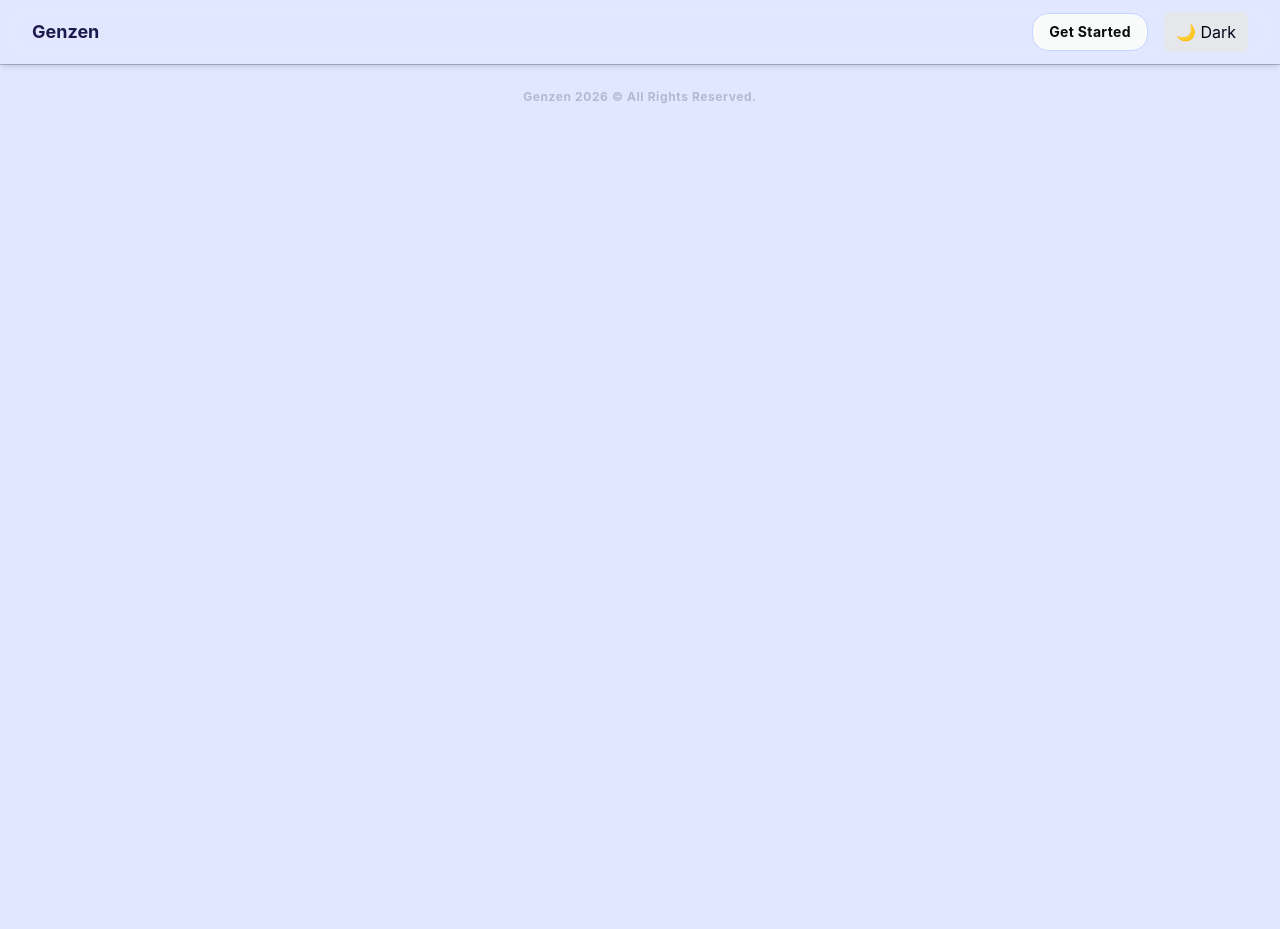
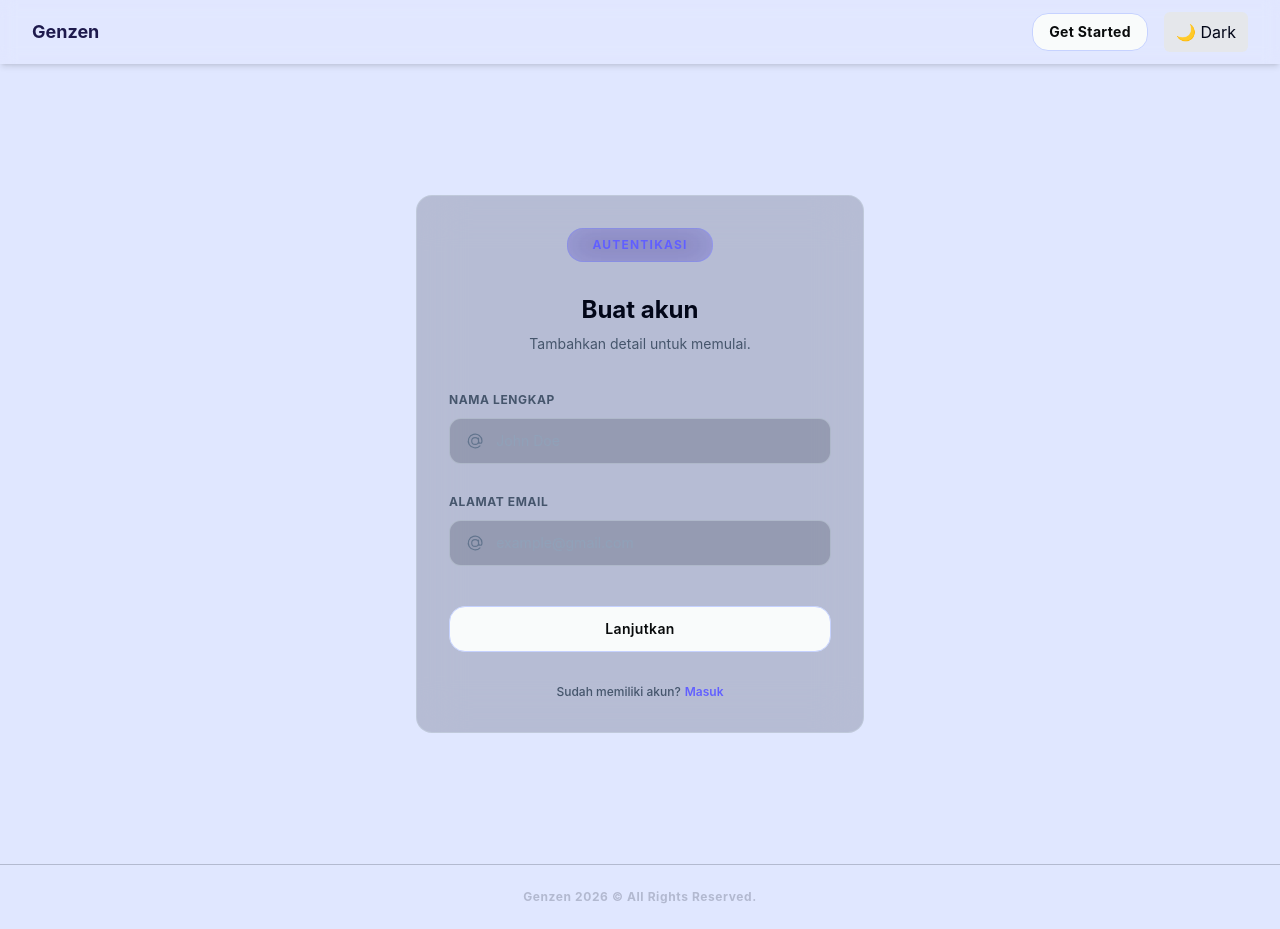
Before and after one commit to Daorza/Zen, a React (Vite) app: page /auth/register in a window 1280 px wide. Before the commit the page ends 800 px from the top, so only its background shows below. Built offline with nearby package versions, Linux system fonts and the light colour scheme.

Commit message:
adding half of register page

```diff
--- a/src/components/landingpage/CTA.jsx
+++ b/src/components/landingpage/CTA.jsx
@@ -1,9 +1,12 @@
 import React from 'react'
+import { useNavigate } from 'react-router-dom'
 import { Container } from '../ui/Container'
 import { Section } from '../ui/Section'
 import { Button } from '../ui/Button'
 
 export default function CTA() {
+  const navigate = useNavigate();
+
   return (
         <Section className="min-h-dvh flex items-center">
           <Container className="text-center space-y-6 text-indigo-950 dark:text-mist-50 items-center flex flex-col h-">
@@ -16,7 +19,8 @@ export default function CTA() {
             </header>
 
             <section className="flex items-center justify-center gap-4 md:gap-8 mt-12 md:mt-16 *:font-semibold *:px-4 md:*:px-8 *:text-sm md:*:text-lg *:rounded-2xl">
-                <Button variant="secondary" className="hover:shadow-lg hover:shadow-indigo-300 hover:scale-105 transition-transform duration-200 border border-indigo-200 rounded-2xl">
+                <Button variant="secondary" className="hover:shadow-lg hover:shadow-indigo-300 hover:scale-105 transition-transform duration-200 border border-indigo-200 rounded-2xl"
+                    onClick={() => navigate("/auth/login")}>
                     Mulai sekarang
                 </Button>
 
--- a/src/components/landingpage/Features.jsx
+++ b/src/components/landingpage/Features.jsx
@@ -22,7 +22,7 @@ const features = [
 
 export default function Features() {
   return (
-    <Section className="mx-8 rounded-2xl bg-slate-900/5 dark:bg-white/5 backdrop-blur-sm items-center flex">
+    <Section className="mx-8 rounded-2xl bg-slate-900/5 dark:bg-white/5 backdrop-blur-sm items-center flex" id="features">
       <Container className="space-y-10 text-center text-indigo-950 dark:text-mist-50">
         <h1 className="text-4xl font-bold capitalize">
           Prompt, review, beres!
--- a/src/components/landingpage/Hero.jsx
+++ b/src/components/landingpage/Hero.jsx
@@ -2,8 +2,11 @@ import React from "react";
 import { Section } from "../ui/Section";
 import { Container } from "../ui/Container";
 import { Button } from "../ui/Button";
+import { useNavigate } from "react-router-dom";
+import { ArrowRightIcon } from "@heroicons/react/24/outline";
 
 export default function Hero() {
+  const navigate = useNavigate();
   return (
     <Section>
       <Container className="text-center space-y-6 text-indigo-950 dark:text-mist-50 items-center flex flex-col h-">
@@ -33,12 +36,14 @@ export default function Hero() {
         </p>
 
         <section className="flex items-center justify-center gap-4 md:gap-8 mt-12 md:mt-16 *:font-semibold *:px-4 md:*:px-8 *:text-sm md:*:text-lg *:rounded-2xl">
-            <Button variant="secondary" className="hover:shadow-lg hover:shadow-indigo-300 hover:scale-105 transition-transform duration-200 border border-indigo-200 rounded-2xl">
+            <Button variant="secondary" className="hover:shadow-lg hover:shadow-indigo-300 hover:scale-105 transition-transform duration-200 border border-indigo-200 rounded-2xl"
+                onClick={() => navigate("/auth/login")}>
                 Mulai sekarang
             </Button>
 
-            <Button variant="outline" className="hover:text-indigo-950 hover:shadow-lg hover:shadow-indigo-300 hover:scale-95 transition-transform duration-200">
+            <Button variant="outline" className="flex items-center hover:text-indigo-950 hover:shadow-lg hover:shadow-indigo-300 hover:scale-95 transition-transform duration-200">
                 Pelajari lebih lanjut
+                <ArrowRightIcon className="size-4 ml-2" />
             </Button>
         </section>
       </Container>
--- a/src/components/layouts/Navbar.jsx
+++ b/src/components/layouts/Navbar.jsx
@@ -3,6 +3,7 @@ import { useNavigate } from "react-router-dom";
 import { useTheme } from "../../hooks/useTheme";
 import { Container } from "../ui/Container";
 import { Button } from "../ui/Button";
+
 function animateThemeTransition(event, toggleTheme) {
   const button = event.currentTarget;
   const rect = button.getBoundingClientRect();
@@ -43,6 +44,7 @@ function animateThemeTransition(event, toggleTheme) {
     overlay.remove();
   };
 }
+
 export function Navbar() {
   const { theme, setTheme } = useTheme();
   const navigate = useNavigate();
--- a/src/pages/auth/LoginPage.jsx
+++ b/src/pages/auth/LoginPage.jsx
@@ -1,4 +1,5 @@
 import React, { useState } from "react";
+import { useNavigate } from "react-router-dom";
 import { Section } from "../../components/ui/Section";
 import { Container } from "../../components/ui/Container";
 import { AtSymbolIcon, LockClosedIcon, EyeSlashIcon, EyeIcon } from "@heroicons/react/24/outline";
@@ -6,6 +7,8 @@ import { Button } from "../../components/ui/Button";
 
 export default function LoginPage() {
   const [show, setShow] = useState(false);
+  const navigate = useNavigate();
+
   return (
 
     <Section className="min-h-dvh flex items-center justify-center px-4">
@@ -34,7 +37,7 @@ export default function LoginPage() {
                 htmlFor="email"
                 className="text-xs font-bold uppercase tracking-wider text-slate-600 dark:text-slate-300"
               >
-                Email Address
+                Alamat Email
               </label>
 
               <div className="group mt-2 flex items-center gap-3 rounded-xl border border-slate-300/50 dark:border-slate-100/20 bg-slate-900/20 dark:bg-slate-400/20 px-4 py-3 focus-within:ring-2 focus-within:ring-indigo-500 transition">
@@ -92,20 +95,19 @@ export default function LoginPage() {
             <Button
               type="submit"
               variant="secondary"
-              className="w-full rounded-xl border border-indigo-200 py-3 font-semibold transition hover:scale-[1.02] hover:shadow-lg hover:shadow-indigo-300 mt-4"
+              className="w-full rounded-2xl border border-indigo-200 py-3 font-semibold transition hover:scale-[1.02] hover:shadow-lg hover:shadow-indigo-300 mt-4"
             >
               Masuk
             </Button>
           </form>
 
           <p className="text-center text-xs font-medium text-slate-600 dark:text-slate-300">
-            Belum memiliki akun?{" "}
-            <a
-              href="/register"
-              className="font-semibold text-indigo-500 hover:underline"
+            Belum memiliki akun?
+            <button onClick={() => navigate("/auth/register")}
+              className="font-semibold text-indigo-500 hover:underline cursor-pointer ml-1"
             >
               Buat akun
-            </a>
+            </button>
           </p>
 
         </div>
--- a/src/pages/auth/RegiterPage.jsx
+++ b/src/pages/auth/RegiterPage.jsx
@@ -1,6 +1,101 @@
-const RegisterPage = () => {
-    return <>
+import React, { useState } from "react";
+import { useNavigate } from "react-router-dom";
+import { Section } from "../../components/ui/Section";
+import { Container } from "../../components/ui/Container";
+import { AtSymbolIcon, LockClosedIcon, EyeSlashIcon, EyeIcon } from "@heroicons/react/24/outline";
+import { Button } from "../../components/ui/Button";
 
-    </>
+export default function RegisterPage() {
+  const [show, setShow] = useState(false);
+  const navigate = useNavigate();
+
+  return (
+
+    <Section className="min-h-dvh flex items-center justify-center px-4">
+      <Container>
+        <div className="w-full max-w-md mx-auto space-y-8 rounded-2xl border border-slate-300/50 dark:border-slate-100/20 bg-slate-900/20 dark:bg-slate-500/20 p-8 backdrop-blur-xl">
+
+          <div className="mx-auto w-fit rounded-2xl border border-indigo-400/40 bg-indigo-600/20 px-6 py-2 text-center backdrop-blur-lg">
+            <p className="text-xs font-bold uppercase tracking-widest text-indigo-500 dark:text-indigo-400">
+              Autentikasi
+            </p>
+          </div>
+
+          <div className="text-center space-y-2">
+            <h1 className="text-2xl font-bold text-slate-950 dark:text-slate-50">
+              Buat akun
+            </h1>
+            <p className="text-sm text-slate-600 dark:text-slate-300">
+              Tambahkan detail untuk memulai.
+            </p>
+          </div>
+
+          <form className="space-y-6">
+
+            <div className="space-y-2">
+              <label
+                htmlFor="username"
+                className="text-xs font-bold uppercase tracking-wider text-slate-600 dark:text-slate-300"
+              >
+                Nama Lengkap
+              </label>
+
+              <div className="group mt-2 flex items-center gap-3 rounded-xl border border-slate-300/50 dark:border-slate-100/20 bg-slate-900/20 dark:bg-slate-400/20 px-4 py-3 focus-within:ring-2 focus-within:ring-indigo-500 transition">
+                <AtSymbolIcon className="size-5 text-slate-500 transition group-focus-within:text-indigo-500" />
+                <input
+                  id="username"
+                  type="text"
+                  name="username"
+                  required
+                  autoComplete="username"
+                  placeholder="John Doe"
+                  className="w-full bg-transparent text-sm focus:outline-none placeholder:text-slate-400"
+                />
+              </div>
+            </div>
+
+            <div className="space-y-2">
+              <label
+                htmlFor="email"
+                className="text-xs font-bold uppercase tracking-wider text-slate-600 dark:text-slate-300"
+              >
+                Alamat Email
+              </label>
+
+              <div className="group mt-2 flex items-center gap-3 rounded-xl border border-slate-300/50 dark:border-slate-100/20 bg-slate-900/20 dark:bg-slate-400/20 px-4 py-3 focus-within:ring-2 focus-within:ring-indigo-500 transition">
+                <AtSymbolIcon className="size-5 text-slate-500 transition group-focus-within:text-indigo-500" />
+                <input
+                  id="email"
+                  type="email"
+                  name="email"
+                  required
+                  autoComplete="email"
+                  placeholder="example@gmail.com"
+                  className="w-full bg-transparent text-sm focus:outline-none placeholder:text-slate-400"
+                />
+              </div>
+            </div>
+
+            <Button
+              type="submit"
+              variant="secondary"
+              className="w-full rounded-2xl border border-indigo-200 py-3 font-semibold transition hover:scale-[1.02] hover:shadow-lg hover:shadow-indigo-300 mt-4"
+            >
+              Lanjutkan
+            </Button>
+          </form>
+
+          <p className="text-center text-xs font-medium text-slate-600 dark:text-slate-300">
+            Sudah memiliki akun?
+            <button onClick={() => navigate("/auth/login")}
+              className="font-semibold text-indigo-500 hover:underline cursor-pointer ml-1"
+            >
+              Masuk
+            </button>
+          </p>
+
+        </div>
+      </Container>
+    </Section>
+  );
 }
-export default RegisterPage;
--- a/src/styles/index.css
+++ b/src/styles/index.css
@@ -88,3 +88,9 @@ input[type="password"] {
 input::-ms-reveal {
   display: none;
 }
+
+
+
+html {
+  scroll-behavior: smooth;
+}
```
